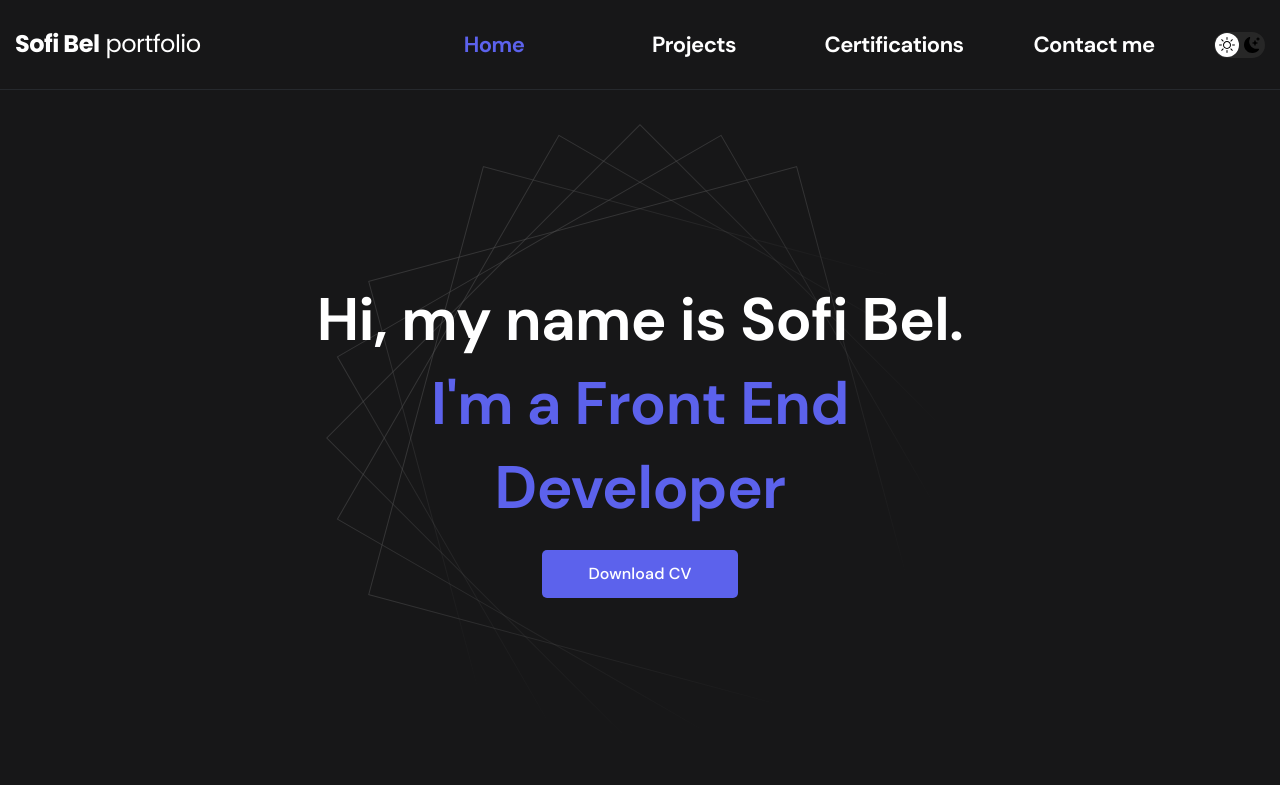
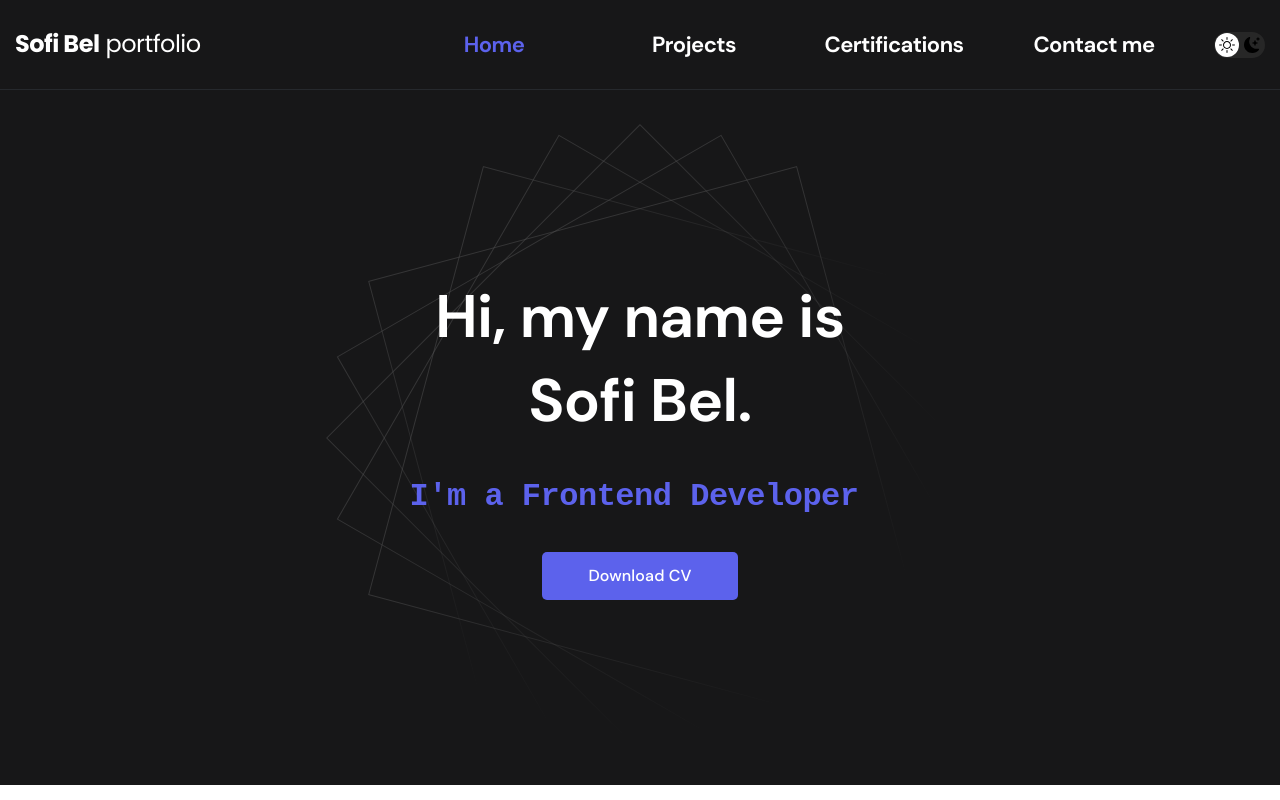
Before and after one commit to sofi-bel/personal-website, a React (Vite) app: page / in a window 1280 px wide. Shown: the top 800 px of the page. Built offline with nearby package versions, Linux system fonts and the light colour scheme.

Commit message:
add animation for hero header

```diff
--- a/src/components/heroHeader/HeroHeader.jsx
+++ b/src/components/heroHeader/HeroHeader.jsx
@@ -6,12 +6,13 @@ const HeroHeader = () => {
     <header className="hero-header">
       <div className="hero-header__wrapper">
         <h1 className="hero-header__title title title_size_xxl">
-          Hi, my name is Sofi Bel.
-          <br />
+          Hi, my name is<br></br>Sofi&nbsp;Bel.
+        </h1>
+        <h2>
           <strong className="hero-header__title hero-header__title_typing title title_accent">
-            I&apos;m a Front End Developer
+            I&apos;m a Frontend Developer
           </strong>
-        </h1>
+        </h2>
         <Btn
           link="https://hh.ru/resume/3c29fb55ff0bdfe6c30039ed1f534445353343"
           text="Download CV"
--- a/src/components/heroHeader/style.scss
+++ b/src/components/heroHeader/style.scss
@@ -20,8 +20,9 @@
     flex-direction: column;
     justify-content: center;
     align-items: center;
-    max-width: 18rem;
+    max-width: 19rem;
     padding: 0 0.938rem;
+    gap: 2rem;
 
     @media (min-width: map.get($grid-breakpoints, lg)) {
       max-width: 42.5rem;
@@ -29,14 +30,51 @@
   }
 
   &__title {
-    margin-bottom: 1.25rem;
+    display: flex;
+    flex-wrap: wrap;
     color: var(--header-text);
-    font-size: 2.5rem;
     font-weight: map.get($font-weight, "bold");
     line-height: 1.4;
 
-    @media (min-width: map.get($grid-breakpoints, lg)) {
-      font-size: 3.75rem;
+    &_typing {
+      width: 24ch;
+      margin: auto;
+      overflow: hidden;
+      font-size: 1.15rem;
+      font-family: monospace;
+      white-space: nowrap;
+      border-right: 0.25rem solid orange;
+      animation:
+        typing-text 5s steps(24),
+        flashing-border 0.75s step-start infinite;
+
+      @media (min-width: map.get($grid-breakpoints, sm)) {
+        font-size: 1.75rem;
+      }
+
+      @media (min-width: map.get($grid-breakpoints, md)) {
+        font-size: 2rem;
+      }
     }
   }
 }
+
+@keyframes flashing-border {
+  0% {
+    border-color: orange;
+  }
+
+  50% {
+    border-color: transparent;
+  }
+
+  100% {
+    border-color: orange;
+  }
+}
+
+@keyframes typing-text {
+  from {
+    width: 0;
+  }
+}
--- a/src/components/nav/style.scss
+++ b/src/components/nav/style.scss
@@ -38,6 +38,6 @@
 
 @keyframes line {
   0% {
-    background-position-x: 390px;
+    background-position-x: 24.375rem;
   }
 }
```
Also changed, not shown: .stylelintrc.json.
